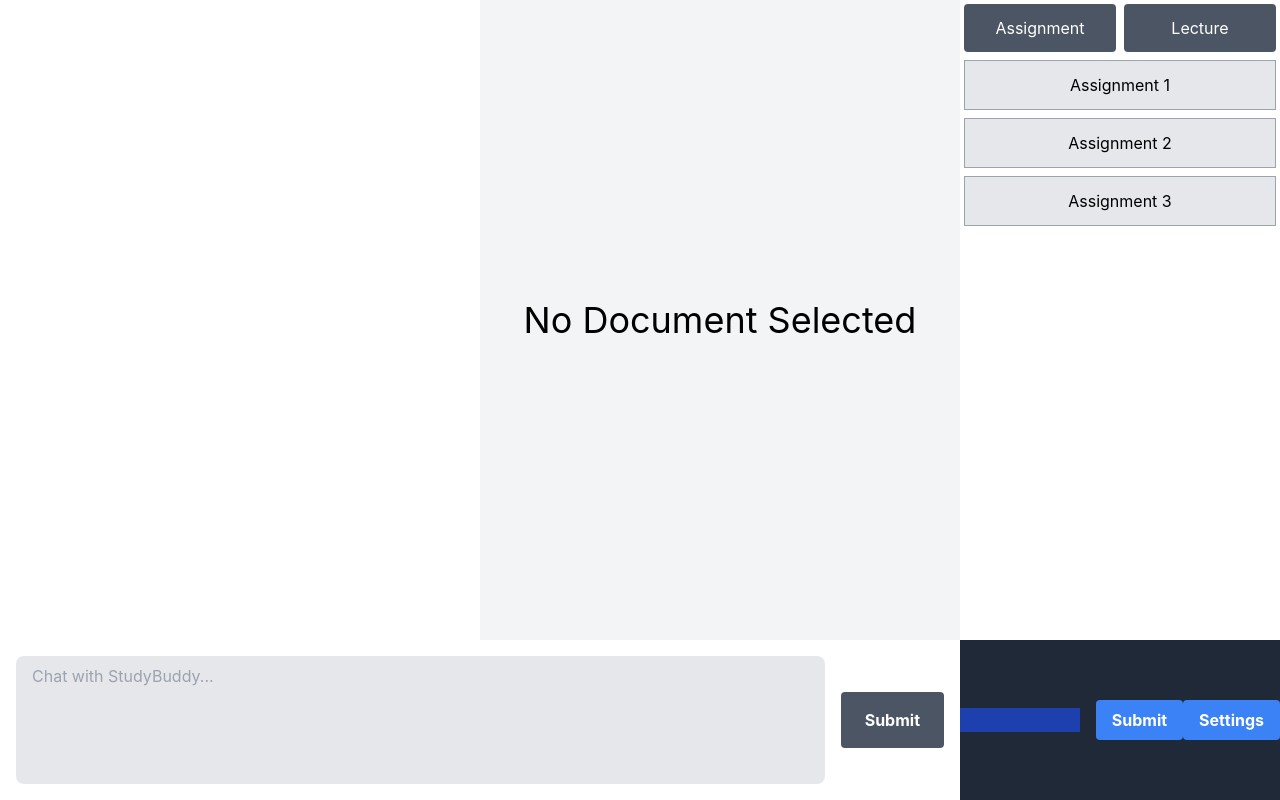
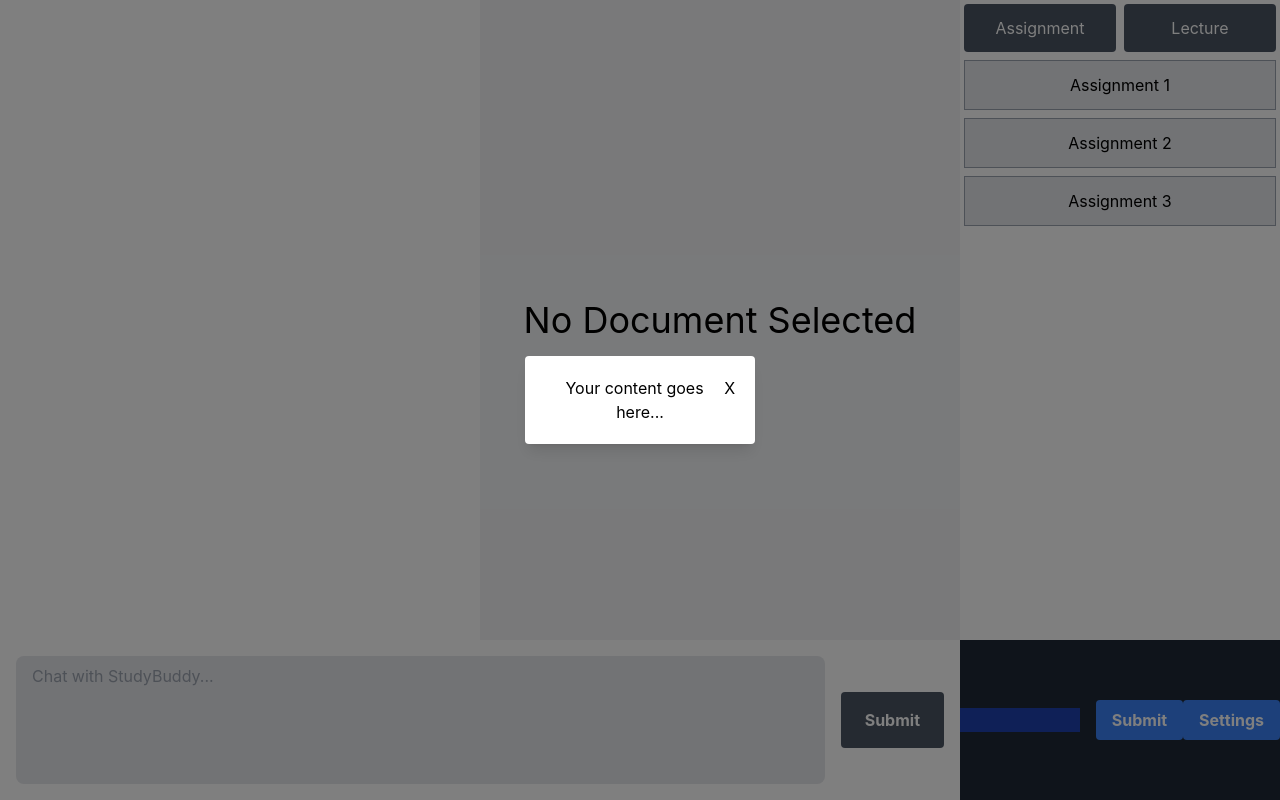
Before and after one commit to jackschedel/StudyBuddy, a React (Create React App) app: page / in a window 1280 px wide. Both pictures are taken after a click on the button "Settings". Built offline with nearby package versions, Linux system fonts and the light colour scheme.

Commit message:
settings popupmodal init

```diff
--- a/src/components/MiscBox/MiscBox.tsx
+++ b/src/components/MiscBox/MiscBox.tsx
@@ -1,10 +1,41 @@
-import React, { useState } from "react";
+import React, { useEffect, useRef, useState } from "react";
+
+const Modal: React.FC<{
+  onClose: () => void;
+}> = ({ onClose }) => {
+  const modalRef = useRef<HTMLDivElement>(null);
+
+  useEffect(() => {
+    const handleClickOutside = (event: MouseEvent) => {
+      if (modalRef.current && !modalRef.current.contains(event.target as Node)) {
+        onClose();
+      }
+    };
+
+    document.addEventListener("mousedown", handleClickOutside);
+    return () => {
+      document.removeEventListener("mousedown", handleClickOutside);
+    };
+  }, [onClose]);
+
+  return (
+    <div className="fixed inset-0 z-50 flex items-center justify-center bg-black bg-opacity-50">
+      <div ref={modalRef} className="bg-white p-5 rounded shadow-lg text-black">
+        <button onClick={onClose} className="float-right">
+          X
+        </button>
+        <div>Your content goes here... </div>
+      </div>
+    </div>
+  );
+};
 
 const MiscBox = () => {
   const [inputValue, setInputValue] = useState("");
+  const [showModal, setShowModal] = useState(false);
 
   const handleSettingsButton = () => {
-
+    setShowModal(true);
   };
 
   const handleSubmit = () => {
@@ -31,6 +62,7 @@ const MiscBox = () => {
       >
         Settings
       </button>
+      {showModal && <Modal onClose={() => setShowModal(false)} />}
     </div>
   );
 };
--- a/src/components/MiscBox/SettingsButton.tsx
+++ /dev/null
@@ -1,7 +0,0 @@
-import React from "react";
-
-const SettingsButton = () => {
-  return <div></div>;
-};
-
-export default SettingsButton;
```
